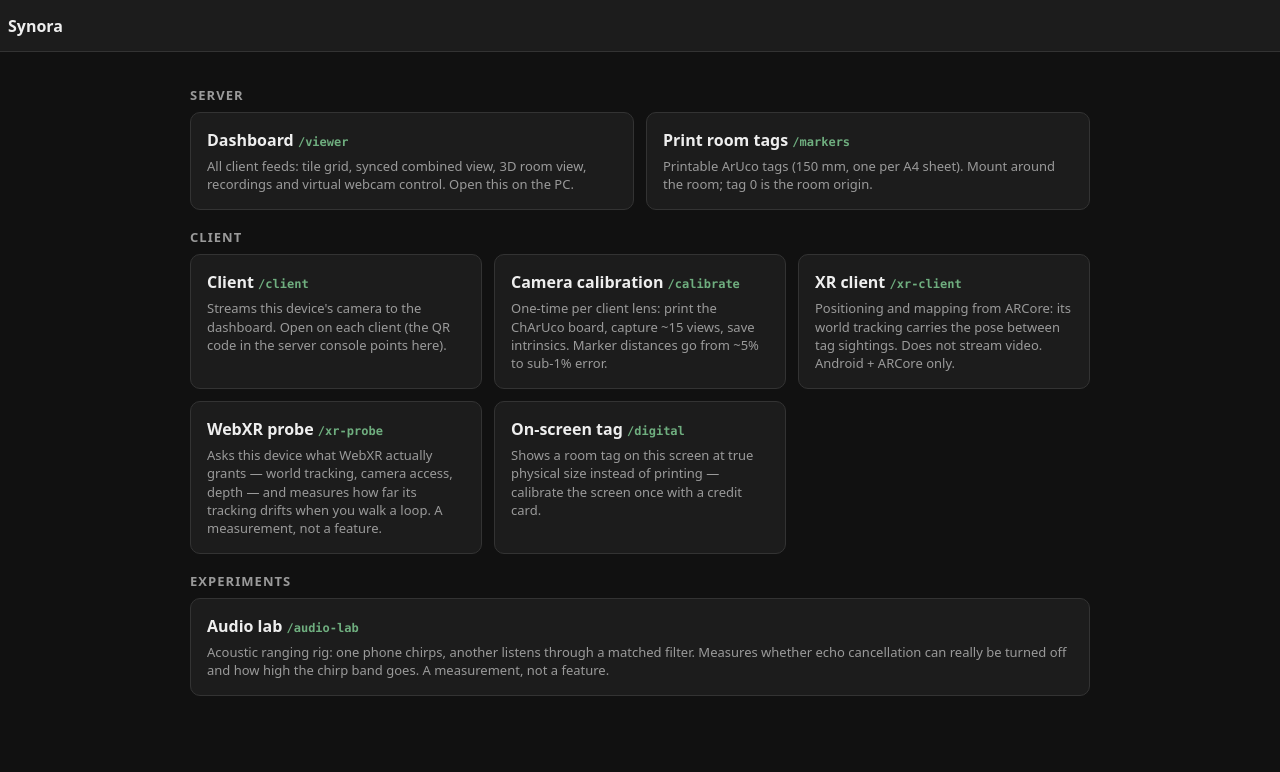
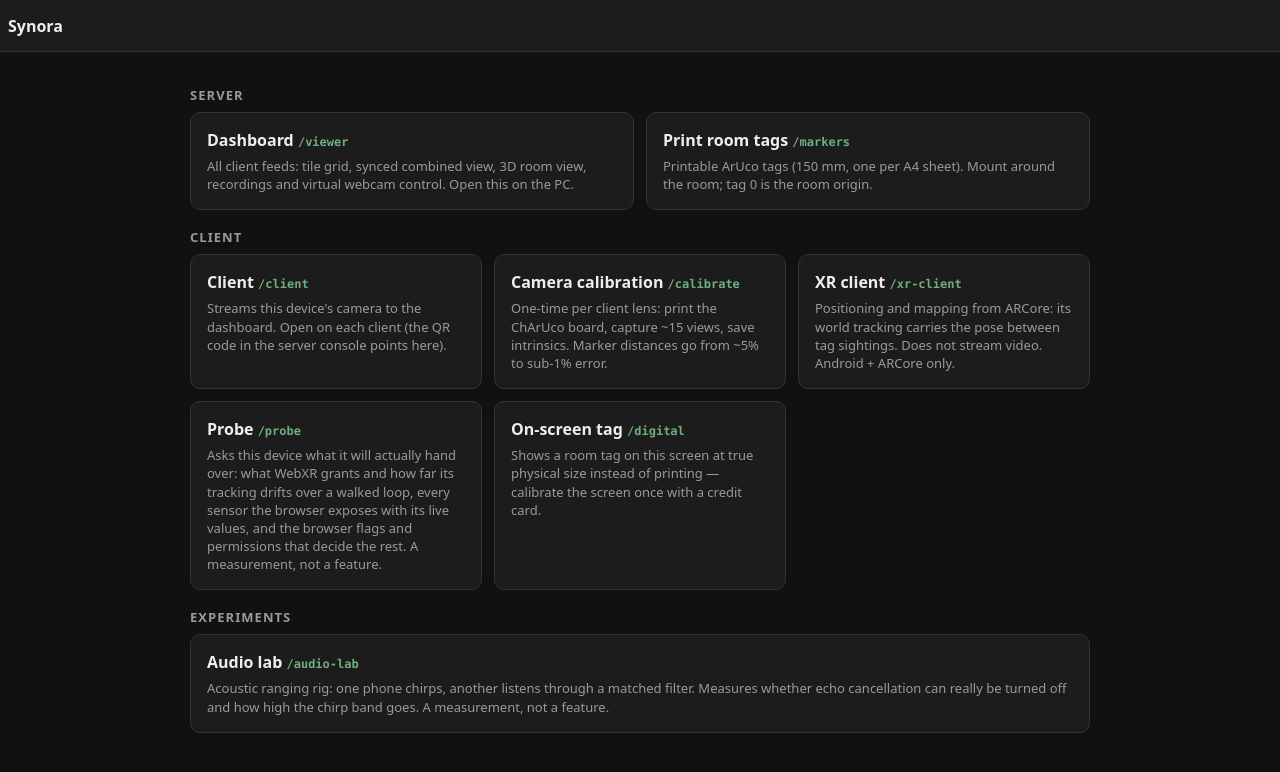
Before and after one commit to sebuju/synora, a website: page public/index.html in a window 1280 px wide. Drawn offline with Linux system fonts and the light colour scheme.

Commit message:
docs(probe): describe /probe as a device readout, not a WebXR one
The start-page card and the README both sold the page on world tracking,
camera access and depth. It now answers what the whole device will hand
over, and the troubleshooting entry that points at it is reached from more
than the black-screen case.

```diff
--- a/public/index.html
+++ b/public/index.html
@@ -70,9 +70,9 @@
           <h2>XR client <span class="path">/xr-client</span></h2>
           <p>Positioning and mapping from ARCore: its world tracking carries the pose between tag sightings. Does not stream video. Android + ARCore only.</p>
         </a>
-        <a class="card" href="/xr-probe">
-          <h2>WebXR probe <span class="path">/xr-probe</span></h2>
-          <p>Asks this device what WebXR actually grants — world tracking, camera access, depth — and measures how far its tracking drifts when you walk a loop. A measurement, not a feature.</p>
+        <a class="card" href="/probe">
+          <h2>Probe <span class="path">/probe</span></h2>
+          <p>Asks this device what it will actually hand over: what WebXR grants and how far its tracking drifts over a walked loop, every sensor the browser exposes with its live values, and the browser flags and permissions that decide the rest. A measurement, not a feature.</p>
         </a>
         <a class="card" href="/digital">
           <h2>On-screen tag <span class="path">/digital</span></h2>
```
Also changed, not shown: README.md.
